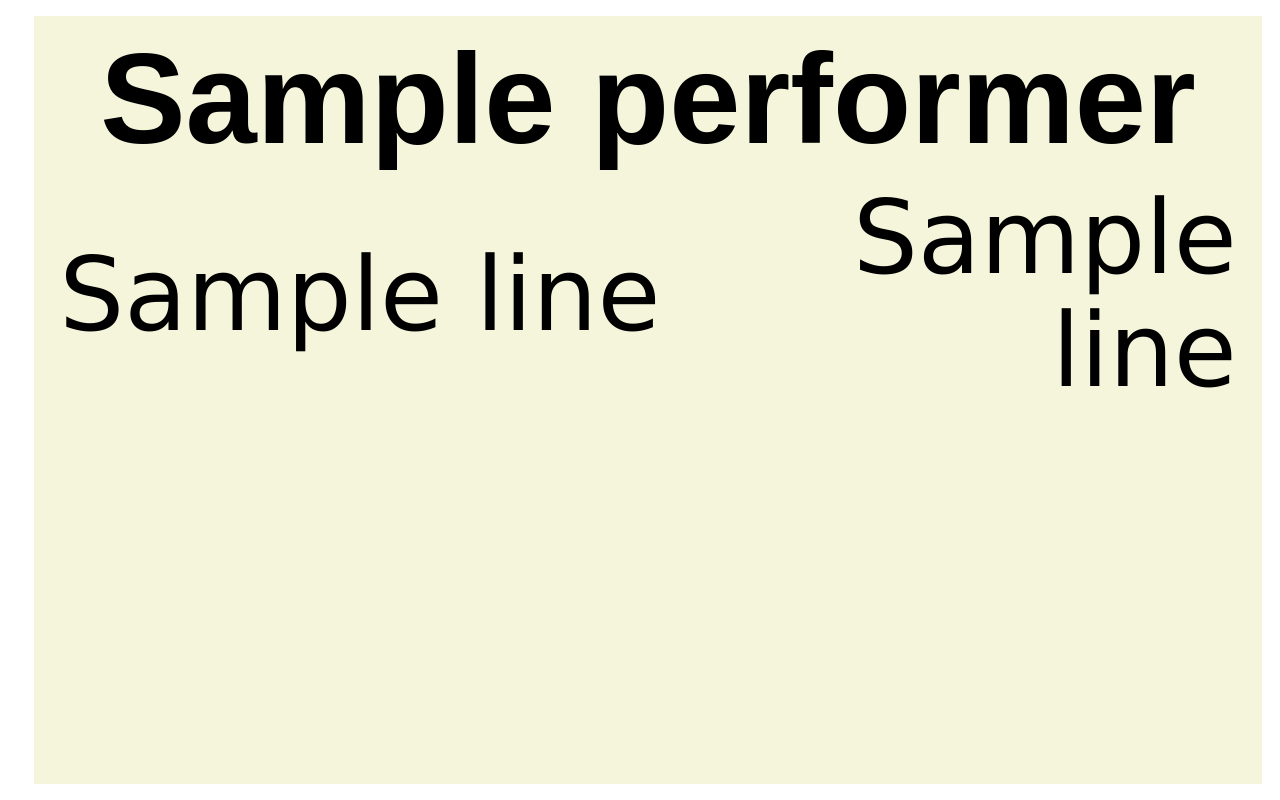
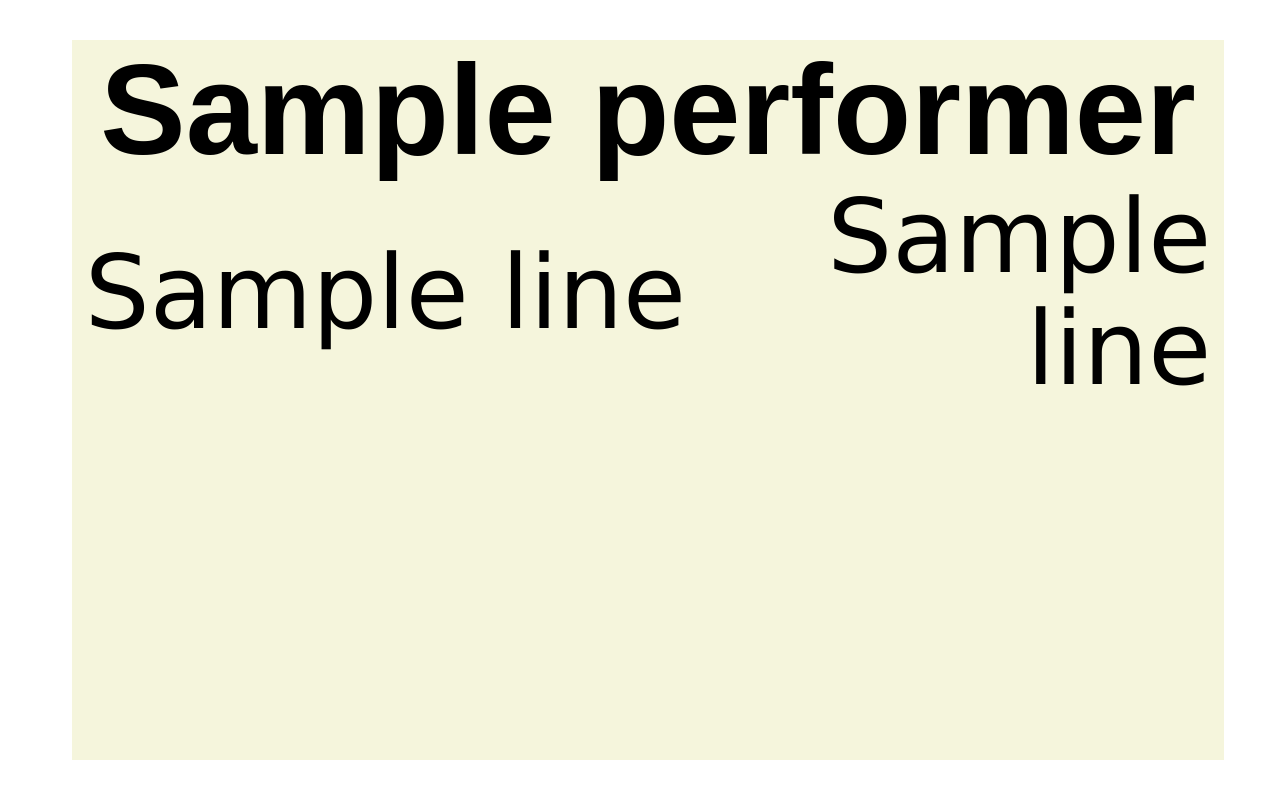
Before and after one commit to wuchengyangcn/repertoire-backend, a Flask app: template templates/repertoire_content_mobile.html in a window 1280 px wide. Run offline with Flask 3, Linux system fonts and the light colour scheme; the template is opened without the code that fills it: most values are stand-ins (such as "Sample title", 1, 10 or a date in 2020).

Commit message:
enlarge margins

```diff
--- a/templates/repertoire_content_mobile.html
+++ b/templates/repertoire_content_mobile.html
@@ -30,21 +30,20 @@ Copyright (C) 2023 musicnbrain.org
       .content {
         overflow: hidden;
         user-select: none;
-        width: 96vw;
-        height: 96vh;
-        margin: 2vh 2vw;
+        width: 90vw;
+        height: 90vh;
+        margin: 5vh 5vw;
         background-color: #f5f5dc;
       }
 
       .item {
-        padding-left: 2vw;
-        padding-right: 2vw;
-        padding-bottom: 2vh;
+        padding-left: 1vw;
+        padding-right: 1vw;
       }
 
       .performer {
         text-align: center;
-        line-height: 1.3;
+        line-height: 1.1;
         font-size: 10vw;
         font-family: Arial, Helvetica, sans-serif;
         font-weight: bold;
```
Also changed, not shown: templates/repertoire_front_mobile.html (+14 -14 lines).
